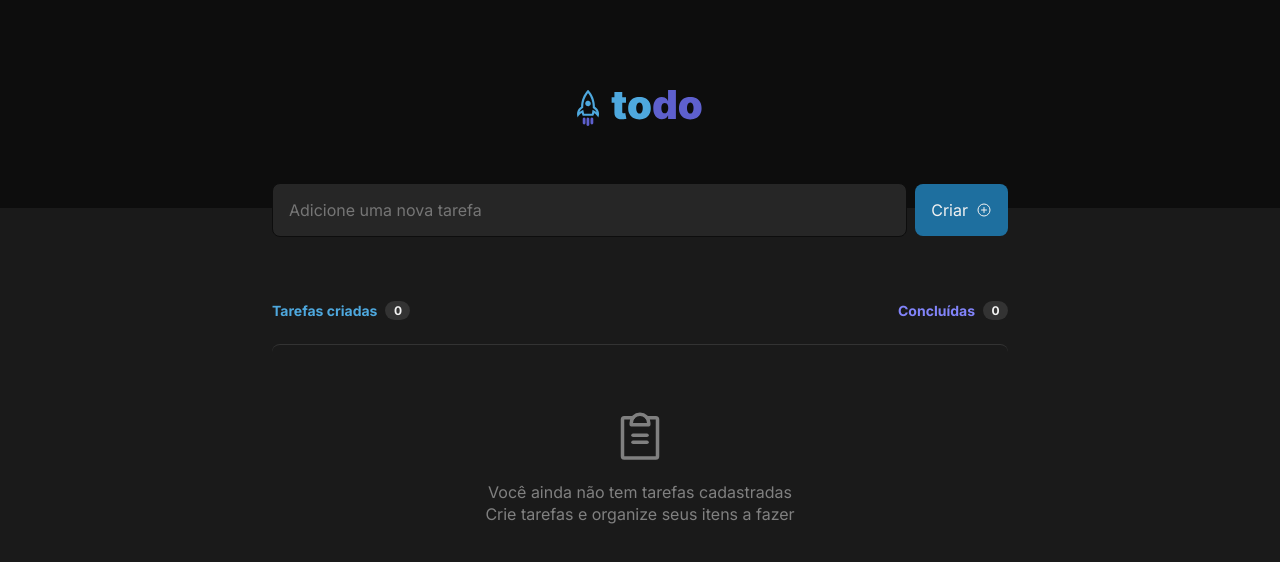
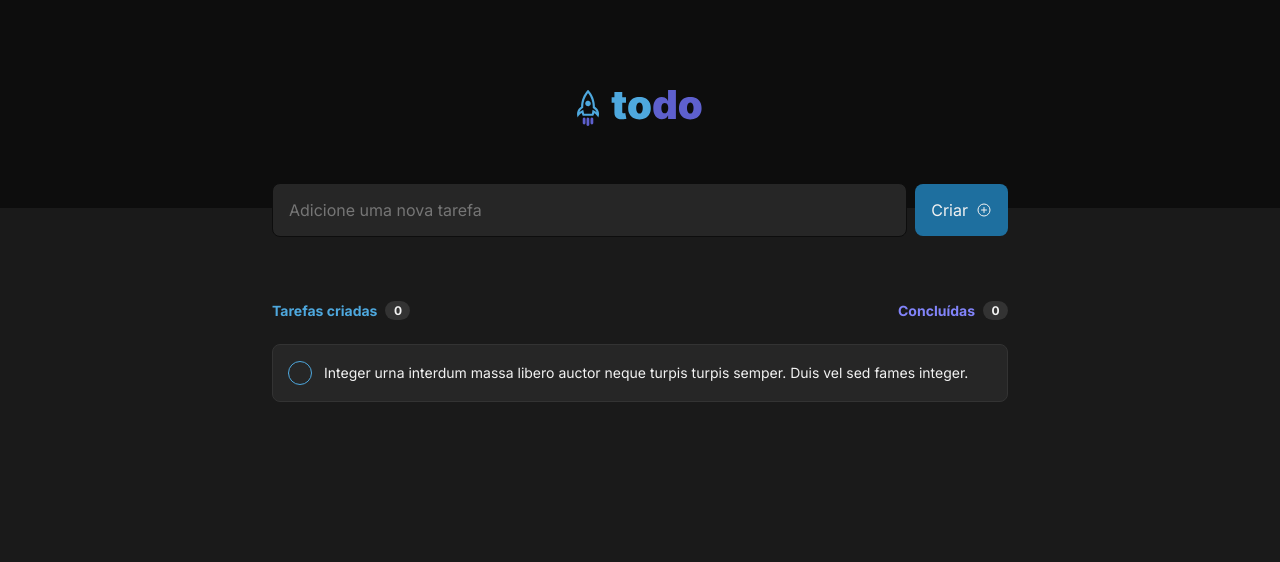
Before and after one commit to mateuscastro-dev/to-do-list, a React (Vite) app: page / in a window 1280 px wide. Shown: the top 562 px of the page. Built offline with nearby package versions, Linux system fonts and the light colour scheme.

Commit message:
task component

```diff
--- /dev/null
+++ b/src/components/Task/index.tsx
@@ -0,0 +1,27 @@
+import { useState } from 'react'
+import { Check } from 'phosphor-react'
+
+import { Container, Hidden, Checkbox, Text } from './styles'
+
+export function Task() {
+  const [isChecked, setIsChecked] = useState(false)
+
+  function handleCheckTask() {
+    setIsChecked(!isChecked)
+  }
+
+  return (
+    <Container checked={isChecked} onClick={handleCheckTask}>
+      <Hidden checked={isChecked} onChange={handleCheckTask} />
+
+      <Checkbox checked={isChecked}>
+        <Check size={16} color='white' />
+      </Checkbox>
+
+      <Text checked={isChecked}>
+        Integer urna interdum massa libero auctor neque turpis turpis semper.
+        Duis vel sed fames integer.
+      </Text>
+    </Container>
+  )
+}
--- /dev/null
+++ b/src/components/Task/styles.ts
@@ -0,0 +1,68 @@
+import styled from 'styled-components'
+
+interface ContainerProps {
+  checked: boolean
+}
+
+export const Container = styled.div<ContainerProps>`
+  width: 100%;
+
+  display: flex;
+  align-items: center;
+
+  border-radius: 8px;
+  border: ${props =>
+    props.checked ? '1px solid var(--gray-500)' : '1px solid var(--gray-400)'};
+
+  padding: 1rem;
+  background: var(--gray-500);
+`
+
+export const Hidden = styled.input.attrs({ type: 'checkbox' })`
+  overflow: hidden;
+  white-space: nowrap;
+
+  width: 1px;
+  height: 1px;
+
+  padding: 0;
+  margin: -1px;
+`
+
+interface TextProps {
+  checked: boolean
+}
+
+export const Text = styled.label<TextProps>`
+  font-size: 0.875rem;
+  font-weight: 400;
+
+  color: ${props => (props.checked ? 'var(--gray-300)' : 'var(--gray-100)')};
+  text-decoration: ${props => (props.checked ? 'line-through' : 'none')};
+  line-height: 19.6px;
+`
+
+interface CheckboxProps {
+  checked: boolean
+}
+
+export const Checkbox = styled.label<CheckboxProps>`
+  width: 24px;
+  height: 24px;
+
+  border-radius: 50%;
+  margin-right: 0.75rem;
+
+  border: ${props =>
+    props.checked ? '1px solid var(--purple)' : '1px solid var(--blue)'};
+
+  background: ${props => (props.checked ? 'var(--purple)' : 'transparent')};
+
+  display: flex;
+  align-items: center;
+  justify-content: center;
+
+  > svg {
+    display: ${props => (props.checked ? 'unset' : 'none')};
+  }
+`
--- a/src/components/TaskBoard/index.tsx
+++ b/src/components/TaskBoard/index.tsx
@@ -10,7 +10,7 @@ import {
 } from './styles'
 
 export function TaskBoard() {
-  const haveTasks = false
+  const haveTasks = true
 
   return (
     <Container>
--- a/src/components/TaskBoardList/index.tsx
+++ b/src/components/TaskBoardList/index.tsx
@@ -1,9 +1,11 @@
+import { Task } from '../Task'
+
 import { Container } from './styles'
 
 export function TaskBoardList() {
   return (
     <Container>
-      <p>List of tasks</p>
+      <Task />
     </Container>
   )
 }
--- a/src/components/TaskBoardList/styles.ts
+++ b/src/components/TaskBoardList/styles.ts
@@ -1,3 +1,8 @@
 import styled from 'styled-components'
 
-export const Container = styled.div``
+export const Container = styled.div`
+  display: flex;
+  flex-direction: column;
+
+  gap: 0.75rem;
+`
```
